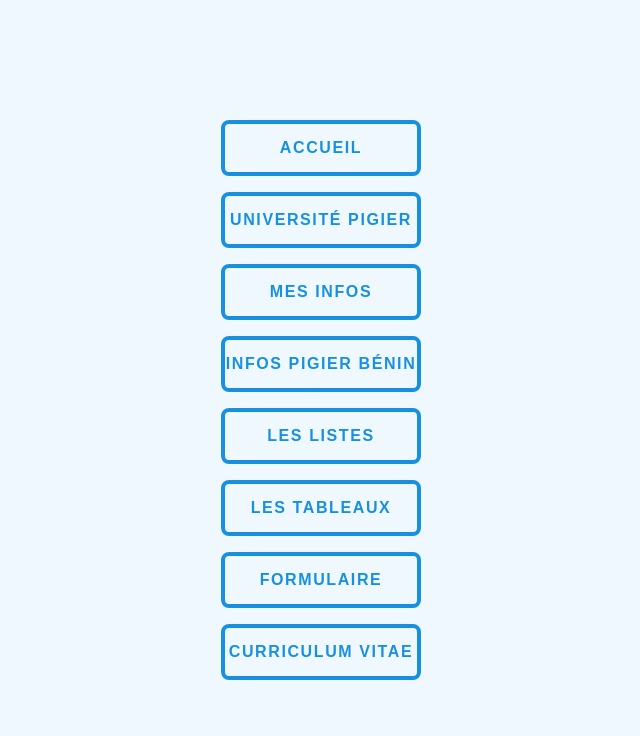
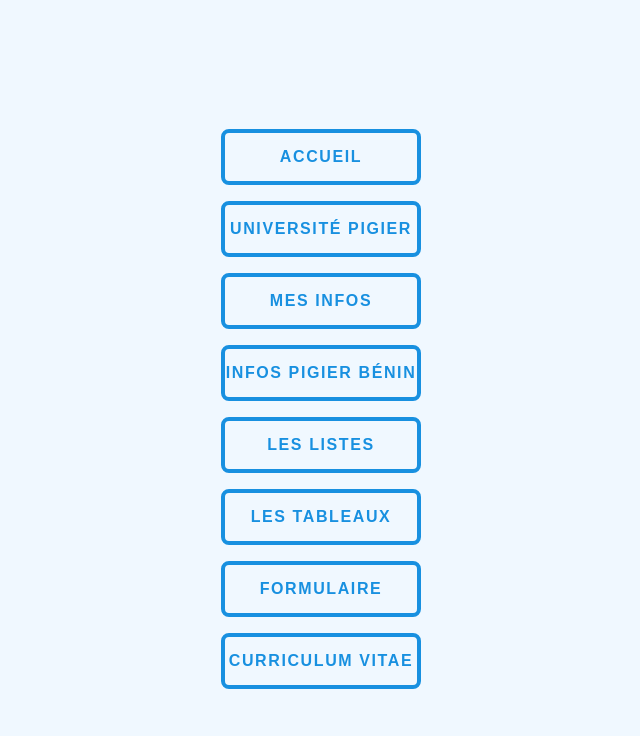
Before and after one commit to Pyrhagore/Pigier, a plain HTML site: page menu.html in a window 1280 px wide. Shown: the whole page, without its empty margins (319-959 px from the left). Drawn offline with Linux system fonts and the light colour scheme.

Commit message:
Update menu.html

```diff
--- a/menu.html
+++ b/menu.html
@@ -106,7 +106,7 @@
 
 <body>
     <nav>
-        <ul>
+        <ul><br>
             <li>
                 <a href="acc.html" target="x">Accueil</a>
                 <span></span><span></span><span></span><span></span>
```
